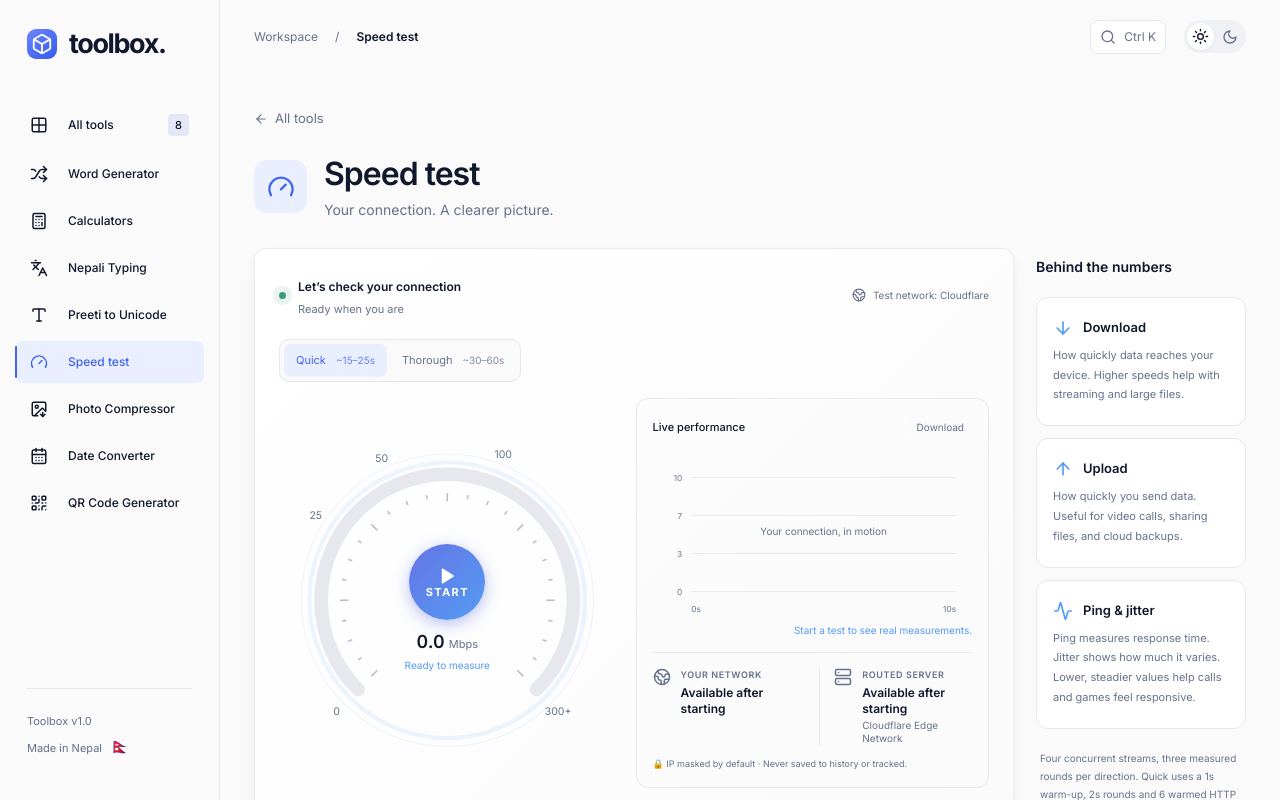
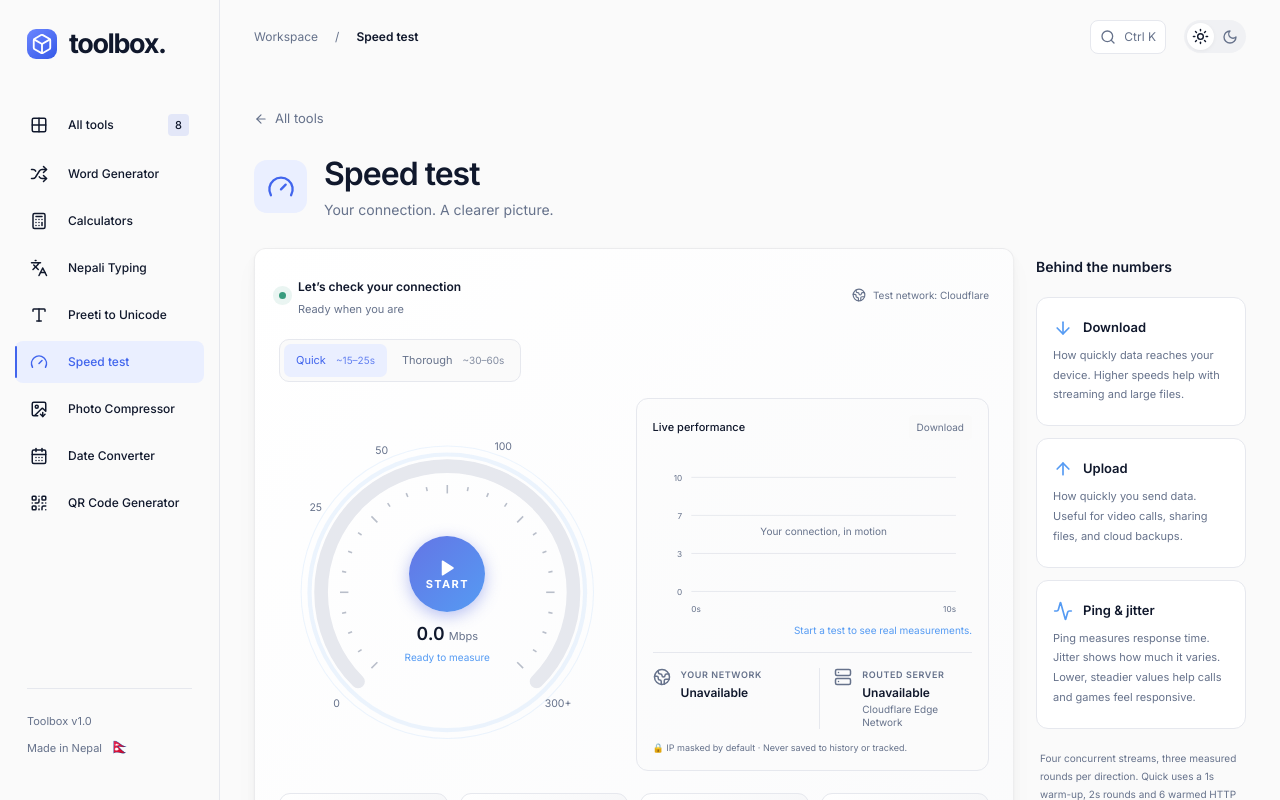
Before and after one commit to holyknife/toolbox, a Next.js app: page /tools/speed-test in a window 1280 px wide. Shown: the top 800 px of the page. Built offline with nearby package versions, Linux system fonts and the light colour scheme.

Commit message:
Fixed IP not showing in brave due to shields

```diff
--- /dev/null
+++ b/app/api/network-info/route.ts
@@ -0,0 +1,21 @@
+export const dynamic = 'force-dynamic';
+
+export async function GET(request: Request) {
+  // Read Cloudflare's client IP header provided to Workers/Pages
+  const ip = request.headers.get("CF-Connecting-IP") ?? null;
+  const cf = (request as Request & { cf?: Record<string, unknown> }).cf || {};
+
+  return Response.json({
+    ip,
+    country: (cf.country as string) ?? null,
+    city: (cf.city as string) ?? null,
+    region: (cf.region as string) ?? null,
+    asn: (cf.asn as number) ?? null,
+    isp: (cf.asOrganization as string) ?? null,
+    colo: (cf.colo as string) ?? null,
+  }, {
+    headers: {
+      'Cache-Control': 'no-store, no-cache, must-revalidate',
+    },
+  });
+}
--- a/app/tools/speed-test/location.ts
+++ b/app/tools/speed-test/location.ts
@@ -4,6 +4,18 @@
   ip?: string;
   isp?: string;
   city?: string;
+  asn?: number;
+  region?: string;
+}
+
+export interface NetworkInfoResponse {
+  ip: string | null;
+  country: string | null;
+  city: string | null;
+  region: string | null;
+  asn: number | null;
+  isp: string | null;
+  colo: string | null;
 }
 
 const cities: Record<string,string> = { KTM:'Kathmandu', DEL:'New Delhi', BOM:'Mumbai', SIN:'Singapore', HKG:'Hong Kong', NRT:'Tokyo', LHR:'London', FRA:'Frankfurt', LAX:'Los Angeles', SJC:'San Jose', SYD:'Sydney', DFW:'Dallas', CDG:'Paris' };
@@ -40,29 +52,46 @@
   return '•••.•••.•••';
 }
 
-// Lookup at test traffic origin with optional privacy-safe ISP enrichment. Never store IP data.
-export async function getConnectionLocation(signal: AbortSignal): Promise<ConnectionLocation> {
-  const response = await fetch('https://speed.cloudflare.com/cdn-cgi/trace',{cache:'no-store',signal:AbortSignal.any([signal,AbortSignal.timeout(4000)])});
-  if (!response.ok) throw new Error('Location lookup unavailable');
-  const trace = await response.text();
-  const base = parseLocation(trace);
-  const ip = parseTraceIp(trace);
-  let isp: string | undefined;
-  let city: string | undefined;
-
-  try {
-    const geoResponse = await fetch('https://ipwho.is/?fields=connection,city,country',{cache:'no-store',signal:AbortSignal.any([signal,AbortSignal.timeout(2500)])});
-    if (geoResponse.ok) {
-      const geo = await geoResponse.json();
-      if (geo && typeof geo === 'object') {
-        if (typeof geo.city === 'string' && geo.city) city = geo.city;
-        const org = geo.connection?.isp || geo.connection?.org;
-        if (typeof org === 'string' && org) isp = org;
+export function formatNetworkInfo(data: Partial<NetworkInfoResponse>): ConnectionLocation {
+  let country = 'Unavailable';
+  if (data.country) {
+    country = data.country;
+    if (/^[A-Za-z]{2}$/.test(data.country)) {
+      try {
+        country = new Intl.DisplayNames(['en'], { type: 'region' }).of(data.country.toUpperCase()) ?? data.country;
+      } catch {
+        /* Keep reported country code */
       }
     }
-  } catch {
-    // ISP detection failure is non-fatal: route and country are preserved.
   }
 
-  return { ...base, ...(ip ? { ip } : {}), ...(isp ? { isp } : {}), ...(city ? { city } : {}) };
+  let server = 'Unavailable';
+  const colo = data.colo ? data.colo.toUpperCase() : '';
+  if (/^[A-Z]{3}$/.test(colo)) {
+    server = `${cities[colo] ? `${cities[colo]} · ` : 'Cloudflare · '}${colo}`;
+  } else if (data.city) {
+    server = `${data.city} · Cloudflare`;
+  }
+
+  return {
+    country,
+    server,
+    ...(data.ip ? { ip: data.ip } : {}),
+    ...(data.isp ? { isp: data.isp } : {}),
+    ...(data.city ? { city: data.city } : {}),
+    ...(typeof data.asn === 'number' ? { asn: data.asn } : {}),
+    ...(data.region ? { region: data.region } : {}),
+  };
 }
+
+// Lookup via same-origin backend using Cloudflare server-side connection info.
+// Never calls third-party tracking APIs or WebRTC, ensuring compatibility with Brave Shields.
+export async function getConnectionLocation(signal: AbortSignal): Promise<ConnectionLocation> {
+  const response = await fetch('/api/network-info', {
+    cache: 'no-store',
+    signal: AbortSignal.any([signal, AbortSignal.timeout(4000)])
+  });
+  if (!response.ok) throw new Error('Location lookup unavailable');
+  const data = await response.json() as Partial<NetworkInfoResponse>;
+  return formatNetworkInfo(data);
+}
```
Also changed, not shown: 1 other file (tests, documents, lock files or other folders).
